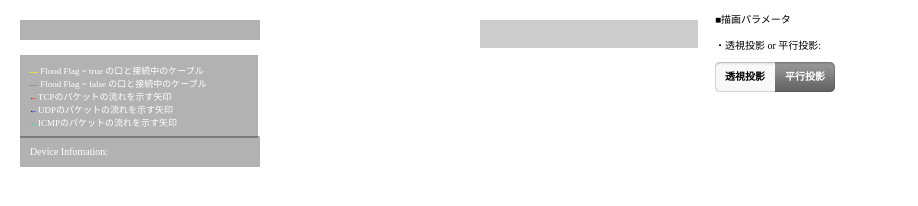
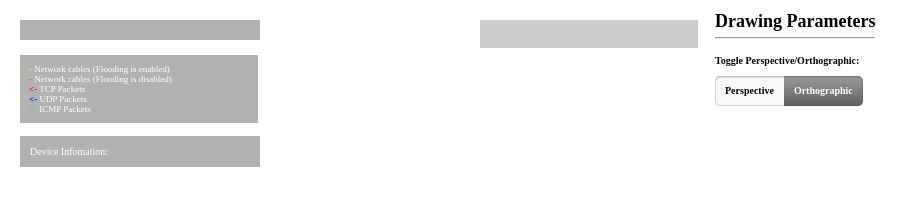
Before and after one commit to gpp256/glNetViz, a plain HTML site: page examples/sample05/sample05.html in a window 1280 px wide. Shown: the whole page, without its empty margins (0-918 px from the left). Drawn offline with Linux system fonts and the light colour scheme.

Commit message:
sample*/sample*.html: modify labels

```diff
--- a/examples/sample05/sample05.html
+++ b/examples/sample05/sample05.html
@@ -35,11 +35,11 @@
 <!-- left ui -->
 <div id="framerate" style="font-size: x-small"></div>
 <div id="displayinfo" style="font-size: xx-small; ">
-<font size"+0" color="yellow"><b>―</b></font> Flood Flag = true の口と接続中のケーブル<br>
-<font size"+0" color="gray"><b>―</b></font> Flood Flag = false の口と接続中のケーブル<br>
-<font size"+0" color="red"><b>←</b></font>TCPのパケットの流れを示す矢印<br>
-<font size"+0" color="blue"><b>←</b></font>UDPのパケットの流れを示す矢印<br>
-<font size"+0" color="mazenda"><b>←</b></font>ICMPのパケットの流れを示す矢印<br>
+<font size"+0" color="yellow"><b>-</b></font> Network cables (Flooding is enabled)<br>
+<font size"+0" color="gray"><b>-</b></font> Network cables (Flooding is disabled)<br>
+<font size"+0" color="red"><b>&lt;-</b></font> TCP Packets<br>
+<font size"+0" color="blue"><b>&lt;-</b></font> UDP Packets<br>
+<font size"+0" color="mazenda">&lt;-</b></font> ICMP Packets<br>
 </div>
 <div id="objinfo" style="font-size: x-small; font-color: yellow">
 Device Infomation:<br>
@@ -48,12 +48,13 @@ Device Infomation:<br>
 <table><tr>
 <td nowrap> <canvas id="canvas"></canvas> </td>
 <td nowrap valign="top" style="font-size: x-small; margin: 20px">
-■描画パラメータ
-<br><br>
-・透視投影 or 平行投影: <p>
+<b><font size="+1">Drawing Parameters</font></b>
+<hr>
+<br>
+<b>Toggle Perspective/Orthographic:</b> <p>
 <p class="switch">
-<label id="perspective-enable" class="perspective-enable"><span>透視投影</span></label>
-<label id="perspective-disable" class="perspective-disable selected"><span>平行投影</span></label>
+<label id="perspective-enable" class="perspective-enable"><span>Perspective</span></label>
+<label id="perspective-disable" class="perspective-disable selected"><span>Orthographic</span></label>
 </p>
 </td>
 <tr></table>
```
Also changed, not shown: examples/sample01/sample01.html (+6 -5 lines), examples/sample02/sample02.html (+6 -5 lines), examples/sample03/sample03.html (+6 -5 lines), examples/sample04/sample04.html (+8 -7 lines), examples/sample06/sample06.html (+11 -10 lines).
